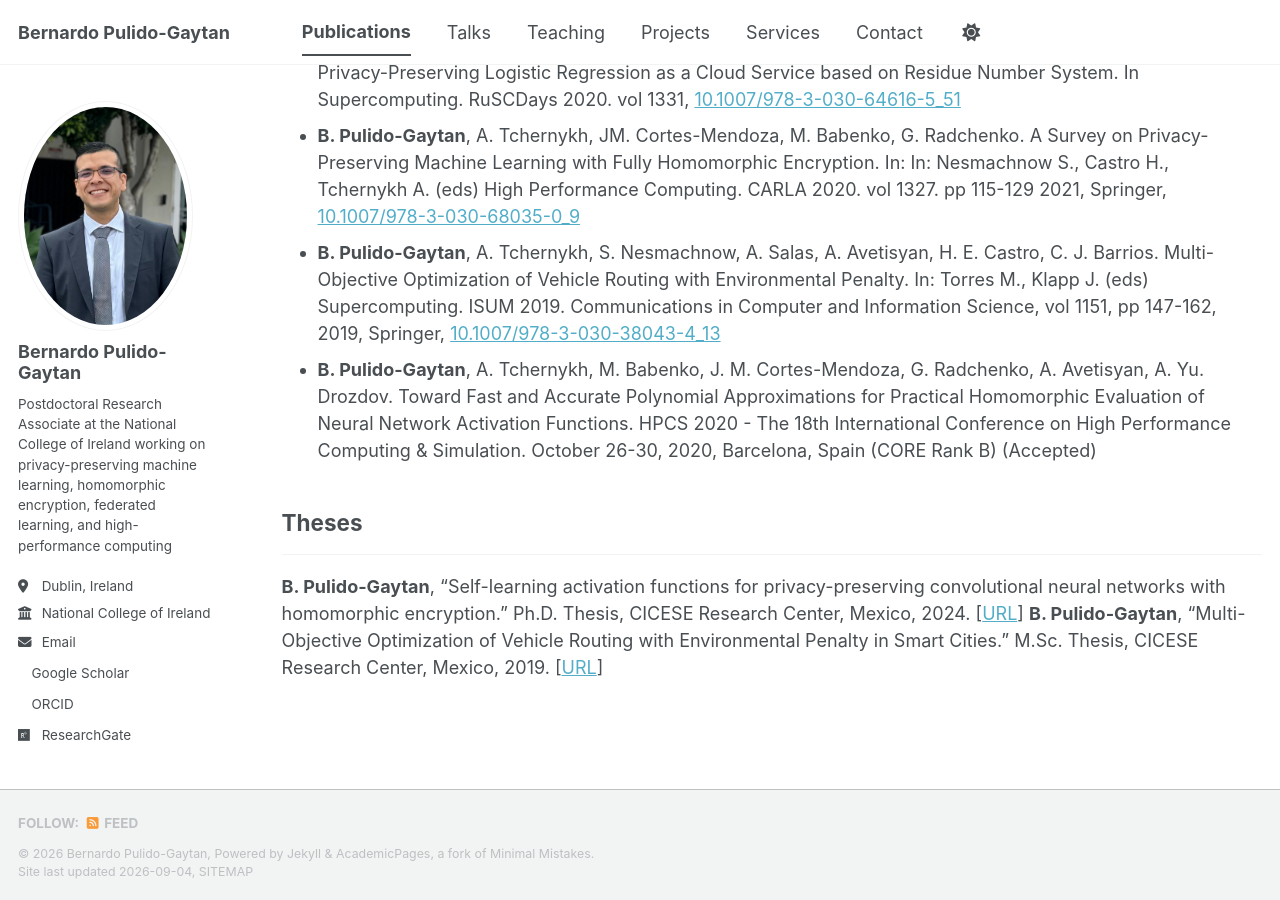
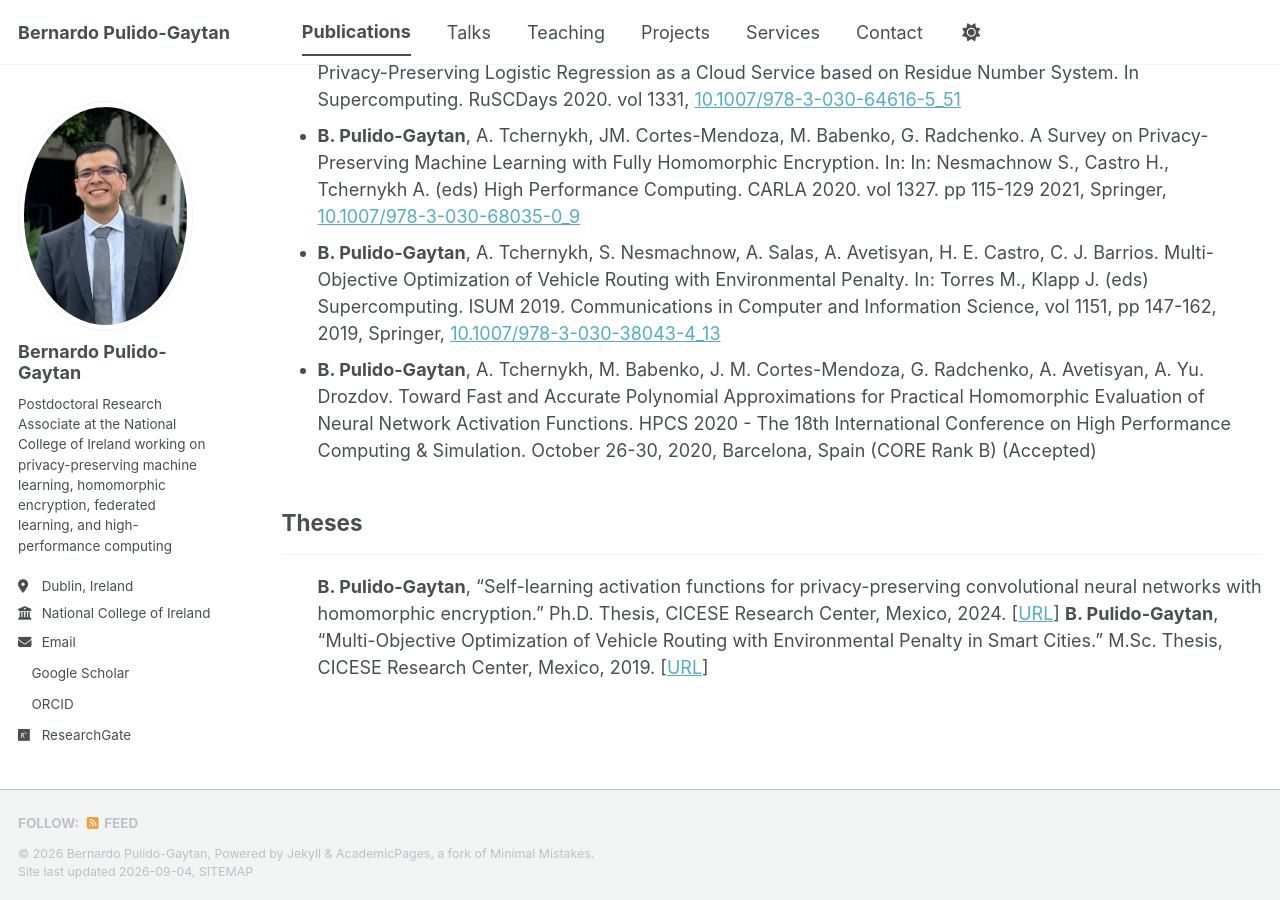
Before and after one commit to BernardoPulido/bernardopulido.github.io, a Jekyll site: the page built from _pages/publications.html, in a window 1280 px wide and 900 px high, scrolled down 2831 px. Built offline with Jekyll 4.4.1, drawn with Linux system fonts in a browser that asks for light colours; a style sheet for code colours, icons or effects is not loaded.

Commit message:
Update publications.html

```diff
--- a/_pages/publications.html
+++ b/_pages/publications.html
@@ -52,6 +52,8 @@ author_profile: true
 
 <h2>Theses</h2><hr />
 
+<ul style="list-style-type: disc; padding-left: 2em;">
 
 <strong>B. Pulido-Gaytan</strong>, “Self-learning activation functions for privacy-preserving convolutional neural networks with homomorphic encryption.” Ph.D. Thesis, CICESE Research Center, Mexico, 2024. [<a href="https://cicese.repositorioinstitucional.mx/jspui/handle/1007/4121">URL</a>]
 <strong>B. Pulido-Gaytan</strong>, “Multi-Objective Optimization of Vehicle Routing with Environmental Penalty in Smart Cities.” M.Sc. Thesis, CICESE Research Center, Mexico, 2019. [<a href="https://cicese.repositorioinstitucional.mx/jspui/handle/1007/2991">URL</a>]
+</ul>
```
